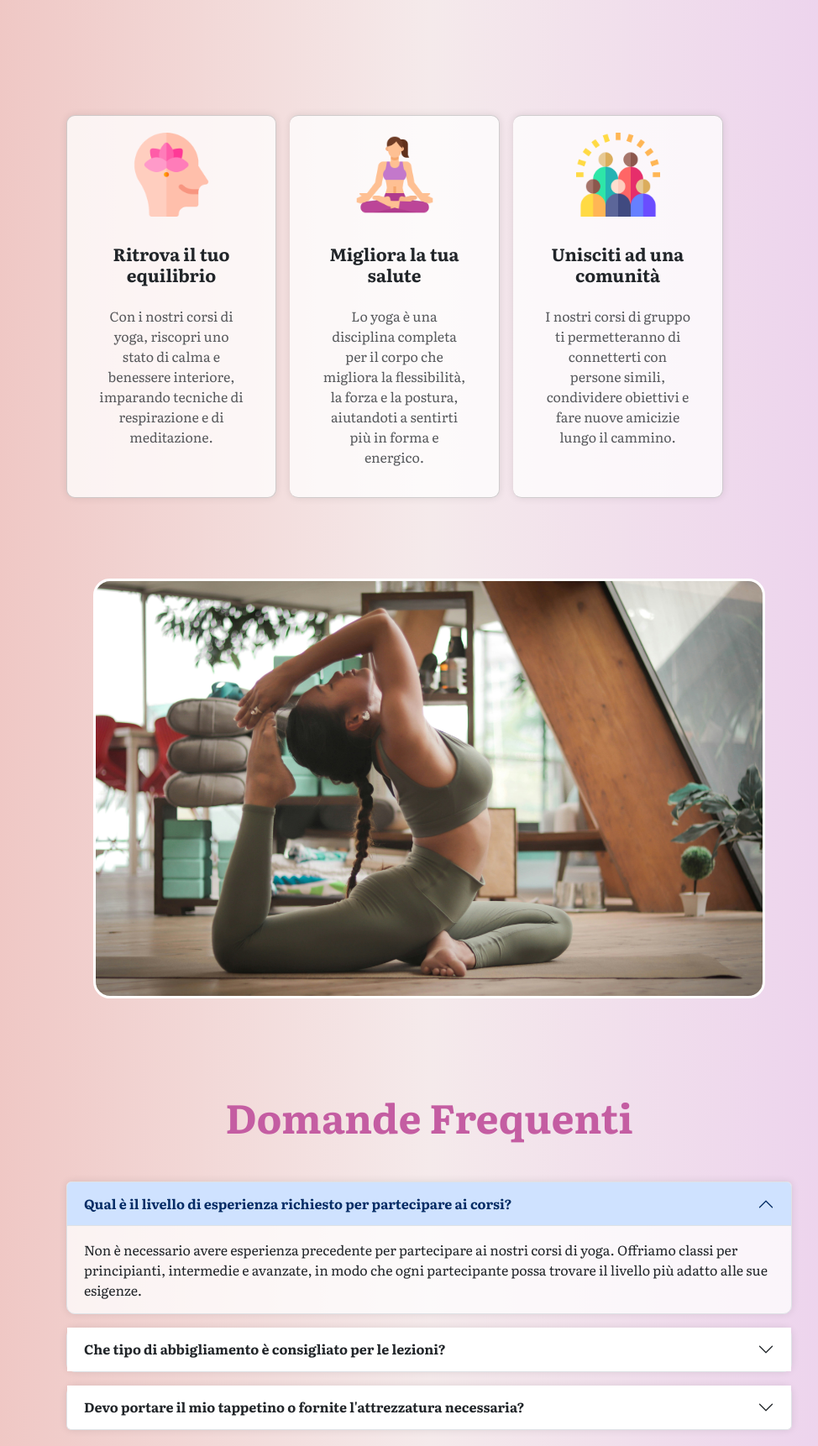
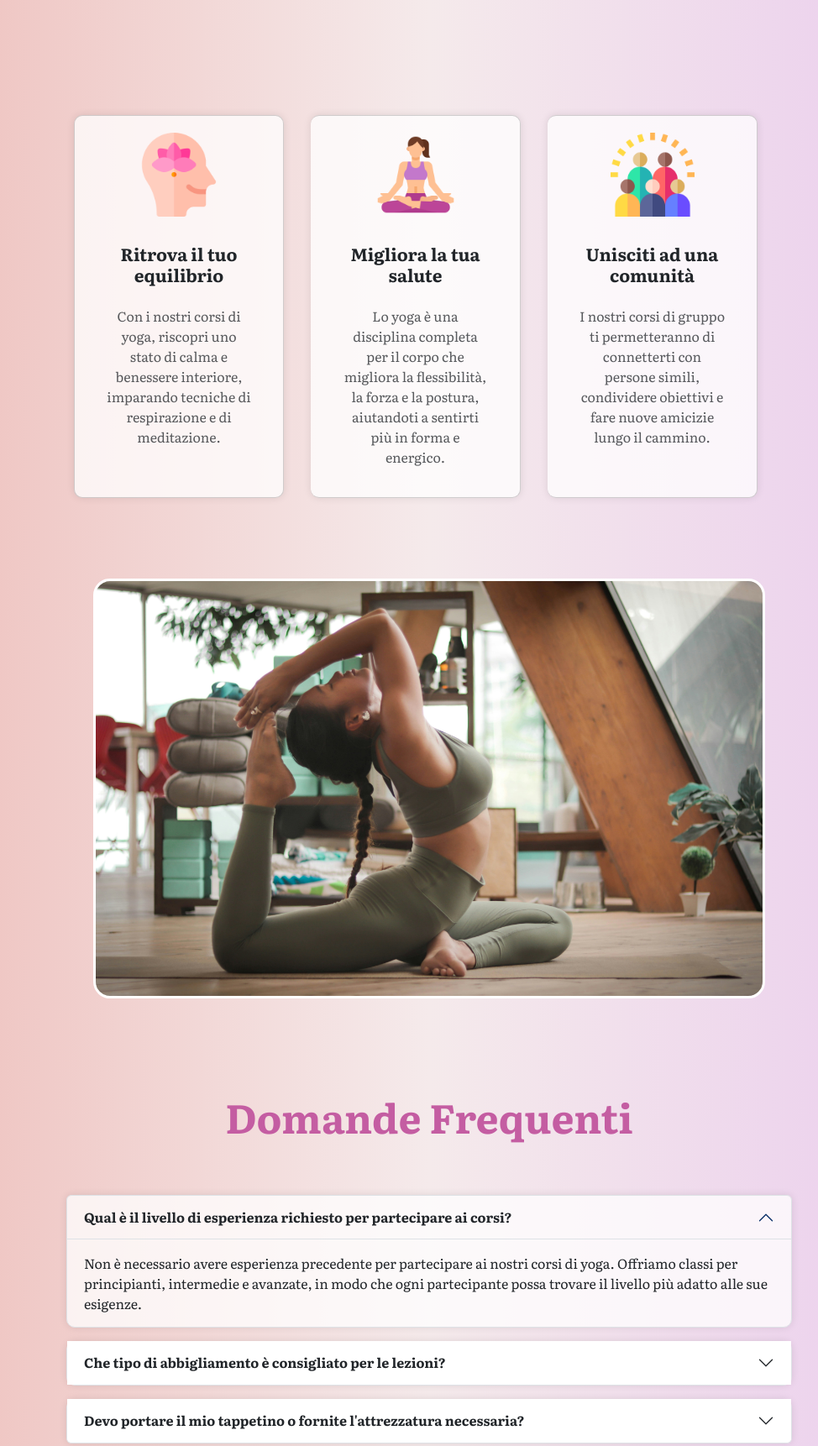
Before and after one commit to lama-development/yogalice, a plain HTML site: page index.html in a window 1280 px wide. Shown: the part 540-2262 px from the top of the page at 84% size, without its empty margins (129-1103 px from the left). Drawn offline with nearby package versions, Linux system fonts and the light colour scheme.

Commit message:
CSS Fixes

```diff
--- a/css/styles.css
+++ b/css/styles.css
@@ -230,12 +230,18 @@ header {
 }
 
 /* Cards */
+.card-section {
+    display: flex;
+    justify-content: center;
+    align-items: center;
+}
+
 .card-group {
-    padding: 5rem 15%;
+    padding: 5rem;
 }
 
 .card {
-    margin: 0 1rem;
+    margin-right: 2rem;
     height: auto;
     padding: 1.5rem;
     border-radius: 10px !important;
@@ -292,7 +298,7 @@ header {
 
 /* Accordion */
 .accordion {
-    margin: 3rem 15%;
+    margin: 5% 15%;
     border-radius: 10px;
 }
 
@@ -301,6 +307,15 @@ header {
     border-radius: 10px;
     box-shadow: 0 0 10px rgba(0, 0, 0, 0.1);
     background-color: var(--navbarBg);
+}
+
+.accordion-button:not(.collapsed) {
+    background-color: transparent !important;
+    color: inherit;
+}
+
+button.accordion-button:focus{
+    box-shadow: inherit;
 }
 
 .accordion-header {
--- a/index.html
+++ b/index.html
@@ -68,21 +68,21 @@
     <section class="card-section">
         <div class="card-group">
             <div class="card">
-                <img src="img/peace.png" class="card-img-top" alt="...">
+                <img src="img/peace.png" class="card-img-top">
                 <div class="card-body">
                     <h5 class="card-title">Ritrova il tuo equilibrio</h5>
                     <p class="card-text">Con i nostri corsi di yoga, riscopri uno stato di calma e benessere interiore, imparando tecniche di respirazione e di meditazione.</p>
                 </div>
             </div>
             <div class="card">
-                <img src="img/yoga.png" class="card-img-top" alt="...">
+                <img src="img/yoga.png" class="card-img-top">
                 <div class="card-body">
                     <h5 class="card-title">Migliora la tua salute</h5>
                     <p class="card-text">Lo yoga è una disciplina completa per il corpo che migliora la flessibilità, la forza e la postura, aiutandoti a sentirti più in forma e energico.</p>
                 </div>
             </div>
             <div class="card">
-                <img src="img/community.png" class="card-img-top" alt="...">
+                <img src="img/community.png" class="card-img-top">
                 <div class="card-body">
                     <h5 class="card-title">Unisciti ad una comunità</h5>
                     <p class="card-text">I nostri corsi di gruppo ti permetteranno di connetterti con persone simili, condividere obiettivi e fare nuove amicizie lungo il cammino.</p>
```
